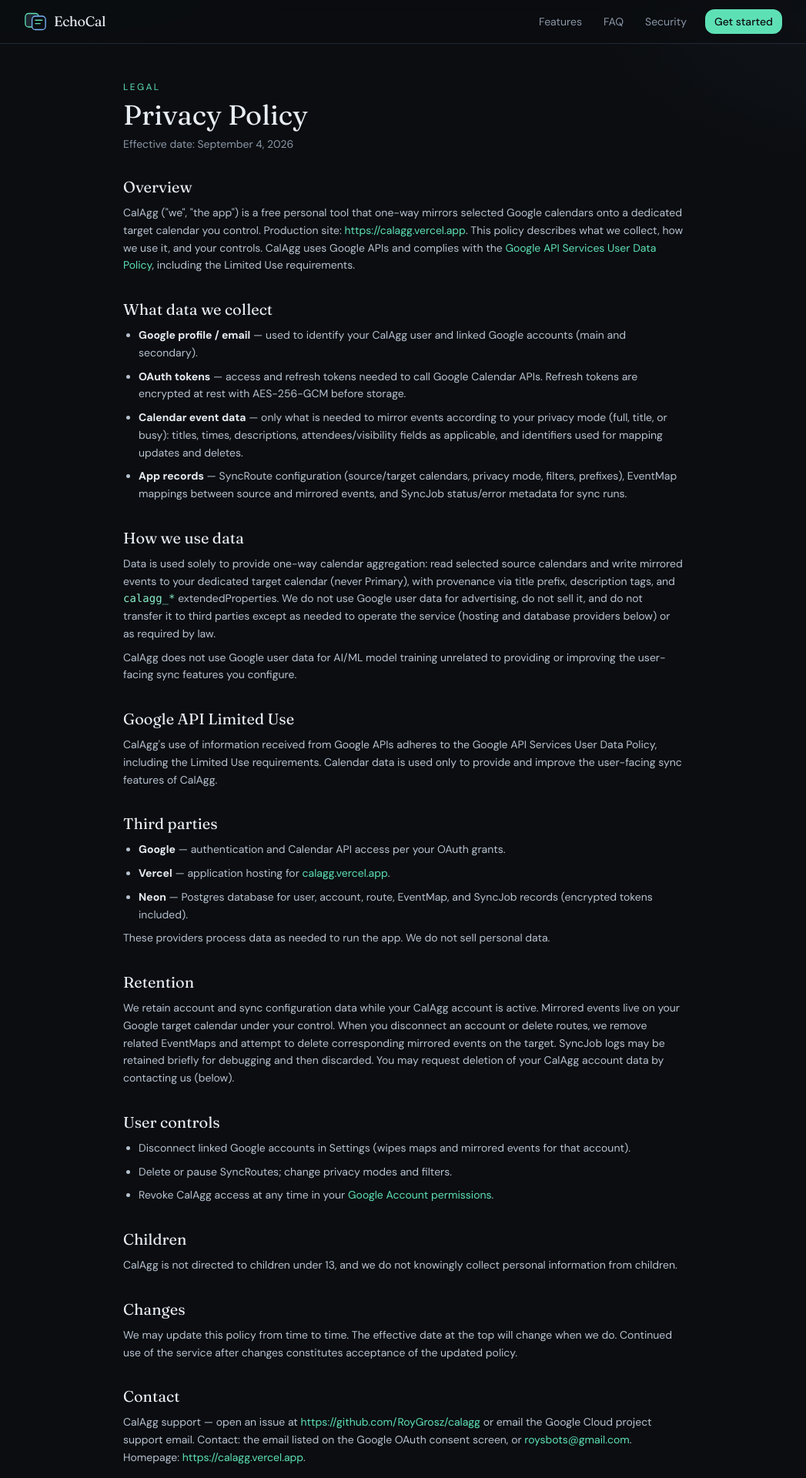
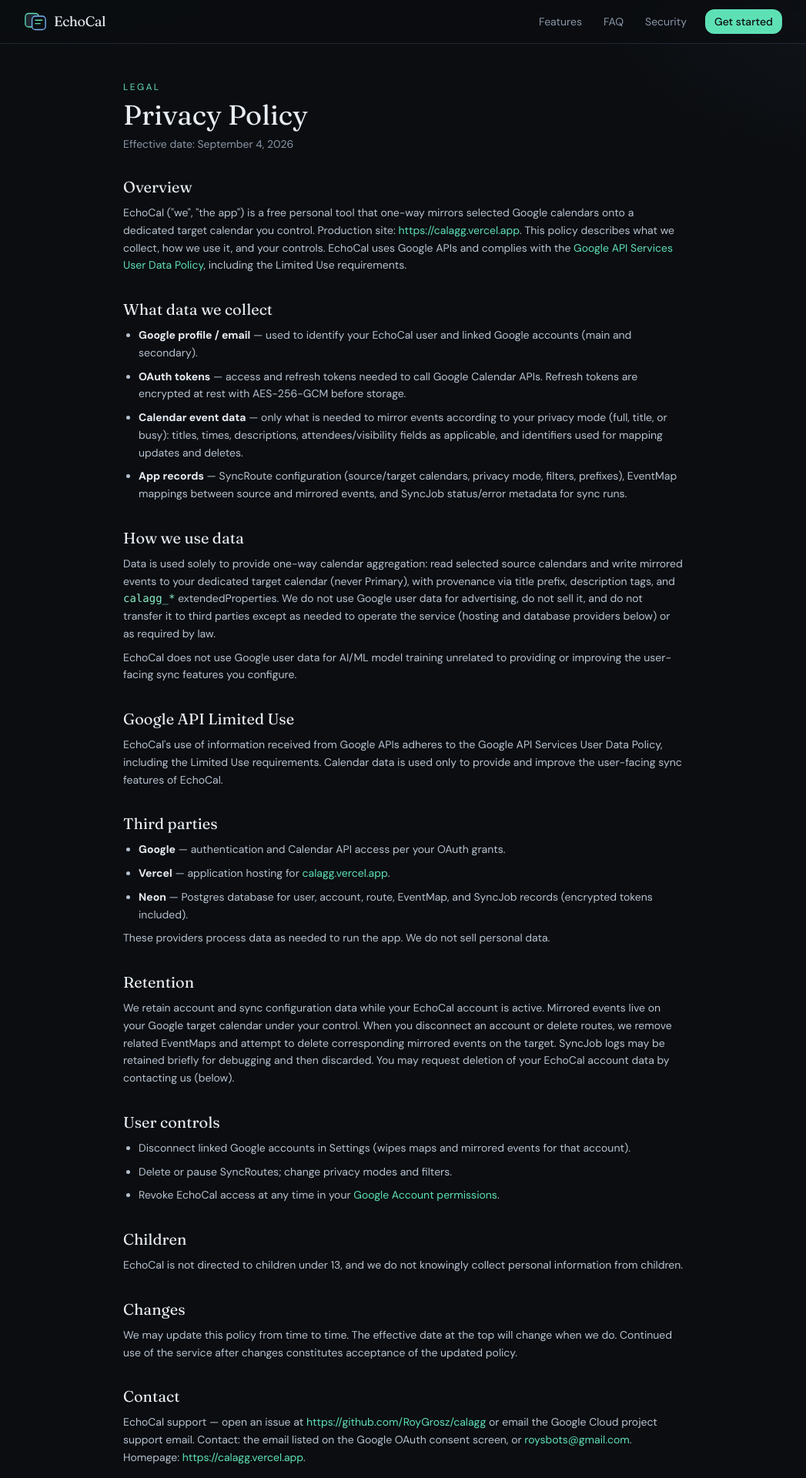
Before and after one commit to RoyGrosz/calagg, a Next.js app: page /privacy in a window 1280 px wide. Shown: the top 1920 px of the page at 77% size, without its empty margins (116-1163 px from the left). Built offline with nearby package versions, Linux system fonts and the light colour scheme.

Commit message:
Rebrand product name to EchoCal

```diff
--- a/src/app/privacy/page.tsx
+++ b/src/app/privacy/page.tsx
@@ -5,7 +5,7 @@ import { SiteFooter } from "@/components/SiteFooter";
 
 export const metadata: Metadata = {
   title: "Privacy Policy",
-  description: "How CalAgg collects, uses, and protects data for Google Calendar aggregation.",
+  description: "How EchoCal collects, uses, and protects data for Google Calendar aggregation.",
 };
 
 export default function PrivacyPage() {
@@ -21,12 +21,12 @@ export default function PrivacyPage() {
           <section>
             <h2 className="font-display text-xl text-mist-100">Overview</h2>
             <p className="mt-2">
-              CalAgg (&quot;we&quot;, &quot;the app&quot;) is a free personal tool that one-way mirrors selected Google
+              EchoCal (&quot;we&quot;, &quot;the app&quot;) is a free personal tool that one-way mirrors selected Google
               calendars onto a dedicated target calendar you control. Production site:{" "}
               <a className="text-mint-400 hover:underline" href="https://calagg.vercel.app">
                 https://calagg.vercel.app
               </a>
-              . This policy describes what we collect, how we use it, and your controls. CalAgg uses
+              . This policy describes what we collect, how we use it, and your controls. EchoCal uses
               Google APIs and complies with the{" "}
               <a
                 className="text-mint-400 hover:underline"
@@ -45,7 +45,7 @@ export default function PrivacyPage() {
             <ul className="mt-2 list-disc space-y-2 pl-5">
               <li>
                 <strong className="text-mist-100">Google profile / email</strong> — used to identify
-                your CalAgg user and linked Google accounts (main and secondary).
+                your EchoCal user and linked Google accounts (main and secondary).
               </li>
               <li>
                 <strong className="text-mist-100">OAuth tokens</strong> — access and refresh tokens
@@ -78,7 +78,7 @@ export default function PrivacyPage() {
               or as required by law.
             </p>
             <p className="mt-2">
-              CalAgg does not use Google user data for AI/ML model training unrelated to providing
+              EchoCal does not use Google user data for AI/ML model training unrelated to providing
               or improving the user-facing sync features you configure.
             </p>
           </section>
@@ -86,9 +86,9 @@ export default function PrivacyPage() {
           <section>
             <h2 className="font-display text-xl text-mist-100">Google API Limited Use</h2>
             <p className="mt-2">
-              CalAgg&apos;s use of information received from Google APIs adheres to the Google API
+              EchoCal&apos;s use of information received from Google APIs adheres to the Google API
               Services User Data Policy, including the Limited Use requirements. Calendar data is
-              used only to provide and improve the user-facing sync features of CalAgg.
+              used only to provide and improve the user-facing sync features of EchoCal.
             </p>
           </section>
 
@@ -119,11 +119,11 @@ export default function PrivacyPage() {
           <section>
             <h2 className="font-display text-xl text-mist-100">Retention</h2>
             <p className="mt-2">
-              We retain account and sync configuration data while your CalAgg account is active.
+              We retain account and sync configuration data while your EchoCal account is active.
               Mirrored events live on your Google target calendar under your control. When you
               disconnect an account or delete routes, we remove related EventMaps and attempt to
               delete corresponding mirrored events on the target. SyncJob logs may be retained
-              briefly for debugging and then discarded. You may request deletion of your CalAgg
+              briefly for debugging and then discarded. You may request deletion of your EchoCal
               account data by contacting us (below).
             </p>
           </section>
@@ -134,7 +134,7 @@ export default function PrivacyPage() {
               <li>Disconnect linked Google accounts in Settings (wipes maps and mirrored events for that account).</li>
               <li>Delete or pause SyncRoutes; change privacy modes and filters.</li>
               <li>
-                Revoke CalAgg access at any time in your{" "}
+                Revoke EchoCal access at any time in your{" "}
                 <a
                   className="text-mint-400 hover:underline"
                   href="https://myaccount.google.com/permissions"
@@ -151,7 +151,7 @@ export default function PrivacyPage() {
           <section>
             <h2 className="font-display text-xl text-mist-100">Children</h2>
             <p className="mt-2">
-              CalAgg is not directed to children under 13, and we do not knowingly collect personal
+              EchoCal is not directed to children under 13, and we do not knowingly collect personal
               information from children.
             </p>
           </section>
@@ -168,7 +168,7 @@ export default function PrivacyPage() {
           <section>
             <h2 className="font-display text-xl text-mist-100">Contact</h2>
             <p className="mt-2">
-              CalAgg support — open an issue at{" "}
+              EchoCal support — open an issue at{" "}
               <a
                 className="text-mint-400 hover:underline"
                 href="https://github.com/RoyGrosz/calagg"
```
